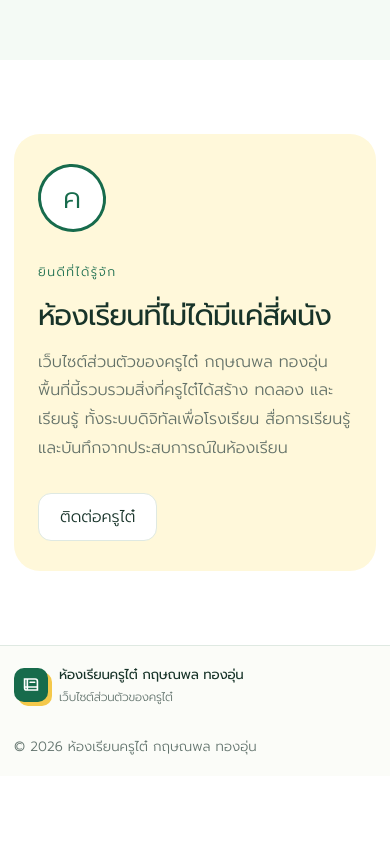
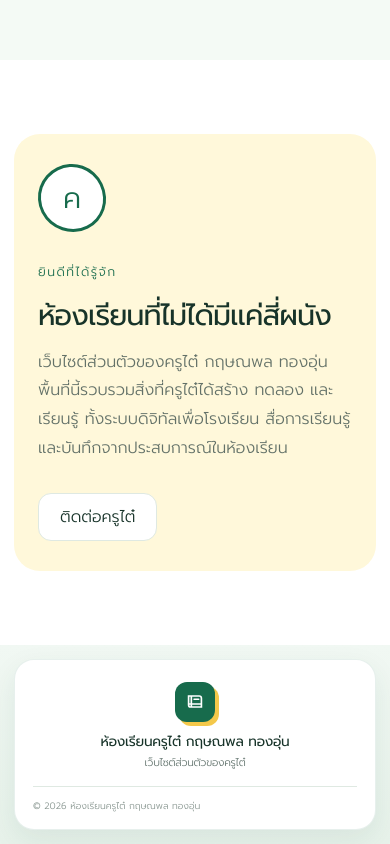
Before and after one commit to Gritteacher/krutaiclassroom, a React (Vite) app: page / in a window 390 px wide. Shown: the part 1451-2295 px from the top of the page. Before the commit the page ends 2227 px from the top, so only its background shows below. Built offline with nearby package versions, Linux system fonts and the light colour scheme; no server answers; the database is empty.

Commit message:
Polish mobile footer design

```diff
--- a/src/styles.css
+++ b/src/styles.css
@@ -321,8 +321,34 @@ footer { border-top: 1px solid var(--line); background: var(--cream); }
   .about-card { grid-template-columns: 1fr; padding: 30px 24px; }
   .about-mark { width: 68px; height: 68px; font-size: 1.8rem; }
   .about-button { grid-column: 1; }
-  .footer-wrap { align-items: flex-start; flex-direction: column; justify-content: center; }
-  .footer-meta { align-items: flex-start; text-align: left; }
+  footer {
+    padding: 14px;
+    border-top: 0;
+    background: linear-gradient(180deg, #f1f8f3 0%, #e7f2ea 100%);
+  }
+  .footer-wrap {
+    width: 100%; min-height: 0; align-items: center; flex-direction: column; justify-content: center;
+    gap: 16px; padding: 22px 18px 16px; border: 1px solid rgba(23, 107, 76, .1);
+    border-radius: 20px; background: #fff; text-align: center;
+    box-shadow: 0 10px 28px rgba(25, 81, 59, .08);
+  }
+  .footer-brand { flex-direction: column; gap: 10px; }
+  .footer-brand .brand-mark.small { width: 40px; height: 40px; border-radius: 12px; }
+  .footer-brand strong { display: block; font-size: .86rem; line-height: 1.5; }
+  .footer-brand p { margin-top: 2px; font-size: .66rem; }
+  .footer-meta {
+    width: 100%; flex-direction: row; align-items: center; justify-content: space-between;
+    gap: 10px; padding-top: 12px; border-top: 1px solid var(--line); text-align: left;
+  }
+  .footer-meta p { color: #87958f; font-size: .58rem; white-space: nowrap; }
+  .visit-counter {
+    display: inline-flex; align-items: center; gap: 6px; padding: 5px 9px;
+    border-radius: 99px; background: var(--mint); color: var(--green-dark); font-size: .64rem;
+  }
+  .visit-counter::before {
+    content: ""; width: 6px; height: 6px; border-radius: 50%; background: var(--green);
+    box-shadow: 0 0 0 3px rgba(23, 107, 76, .1);
+  }
   .loading-grid, .form-row { grid-template-columns: 1fr; }
   .admin-topbar, .admin-hero, .admin-list-item { align-items: flex-start; flex-direction: column; }
   .admin-account { flex-wrap: wrap; }
```
